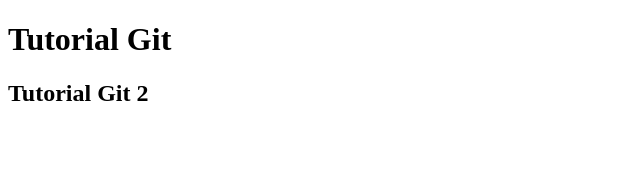
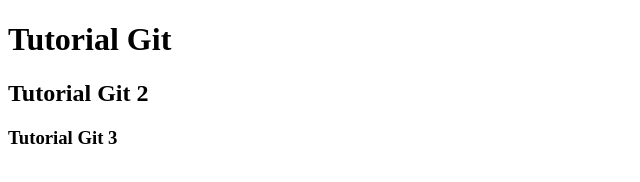
Before and after one commit to ArryC/latihan-git, a plain HTML site: page index.html in a window 1280 px wide. Shown: the whole page, without its empty margins (0-640 px from the left). Drawn offline with Linux system fonts and the light colour scheme.

Commit message:
Added h3

```diff
--- a/index.html
+++ b/index.html
@@ -7,5 +7,6 @@
 
 	<h1>Tutorial Git</h1>
 	<h2>Tutorial Git 2</h2>
+	<h3>Tutorial Git 3</h3>
 </body>
 </html>
```
